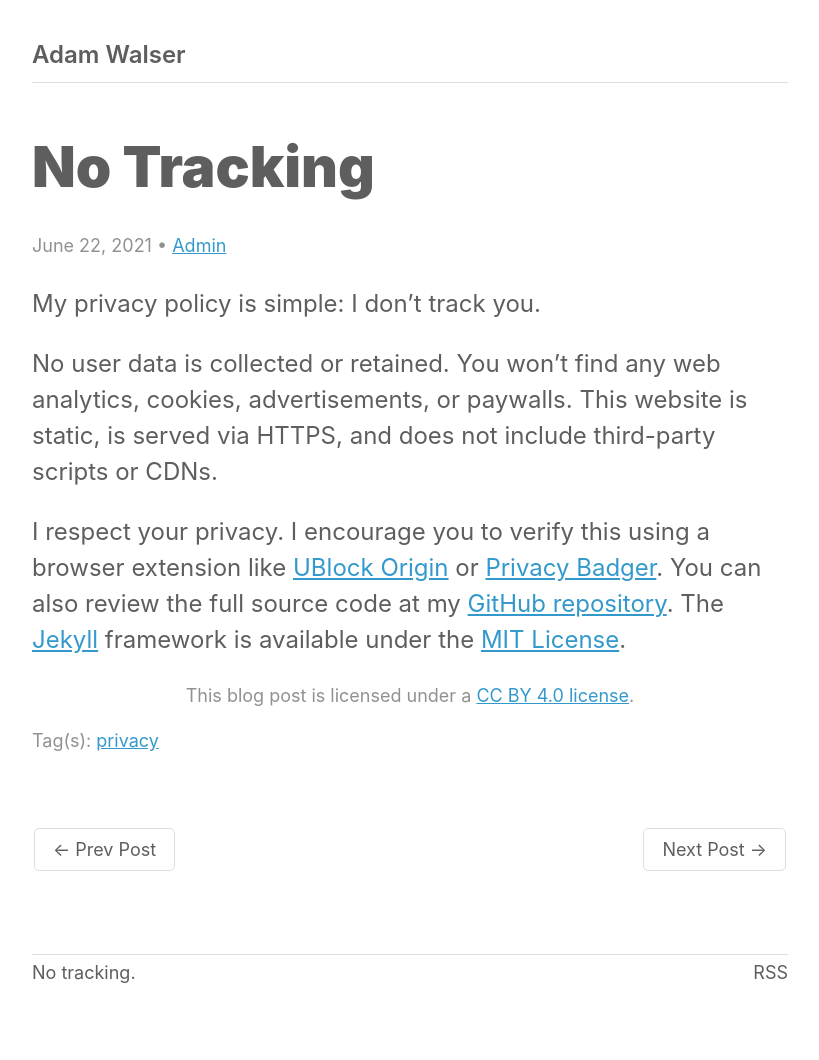
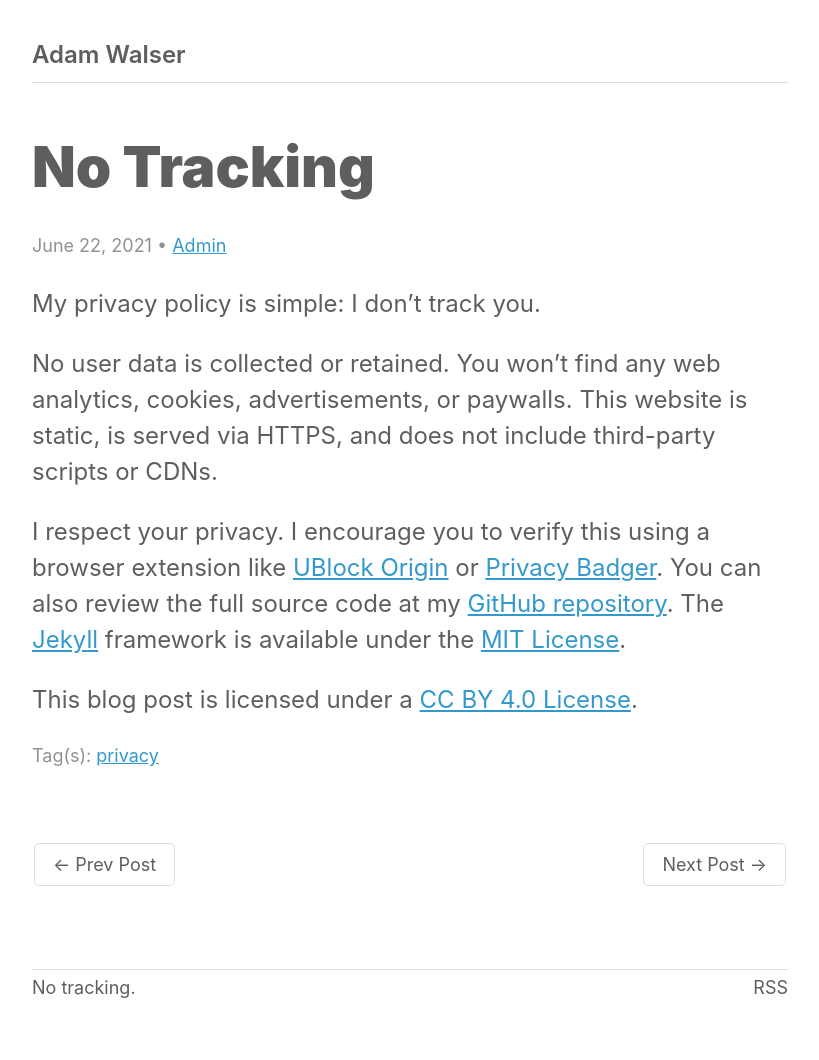
Before and after one commit to ajpwalser/ajpwalser.github.io, a Jekyll site: the page built from _posts/2021-06-22-no-tracking.md, in a window 1280 px wide. Shown: the whole page, without its empty margins (230-1049 px from the left). Built offline with Jekyll 4.4.1, drawn with Linux system fonts in a browser that asks for light colours; some web fonts are replaced.

Commit message:
Update cc.html

```diff
--- a/_includes/cc.html
+++ b/_includes/cc.html
@@ -1 +1 @@
-<p class="cc">This blog post is licensed under a <a href="https://creativecommons.org/licenses/by/4.0/">CC BY 4.0 license</a>.</p>
+<p class="license">This blog post is licensed under a <a href="https://creativecommons.org/licenses/by/4.0/">CC BY 4.0 License</a>.</p>
```
